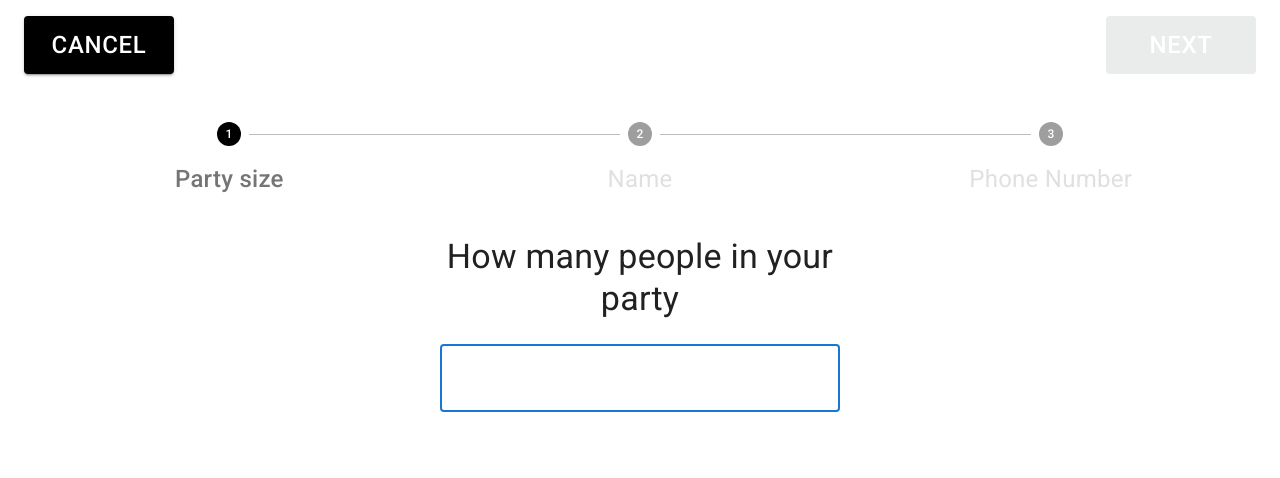
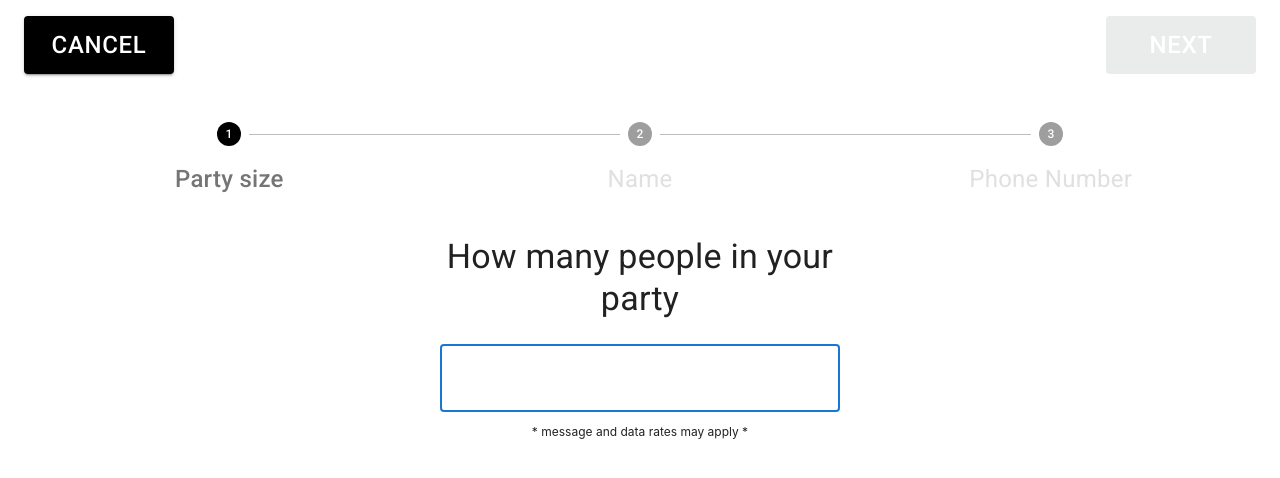
Before and after one commit to vhdinh/Waitlist, a React (Create React App) app in the folder frontend/: page / in a window 1280 px wide. Both pictures are taken after a click on the button "JOIN THE WAITLIST". Shown: the top 478 px of the page. Built offline with nearby package versions, Linux system fonts and the light colour scheme; no server answers.

Commit message:
add disclaimer

```diff
--- a/frontend/src/waitlist/AddToListModal.tsx
+++ b/frontend/src/waitlist/AddToListModal.tsx
@@ -360,6 +360,12 @@ function AddToListModal(props: AddToListModalProps) {
                             )
                         }
                     </Grid>
+                    <Typography
+                        variant="inherit"
+                        style={{marginBottom: '12px', marginTop: '12px', fontSize: '12px', textAlign: 'center'}}
+                    >
+                        * message and data rates may apply *
+                    </Typography>
                 </DialogContent>
             </Dialog>
         </AddToListModalWrapper>
```
